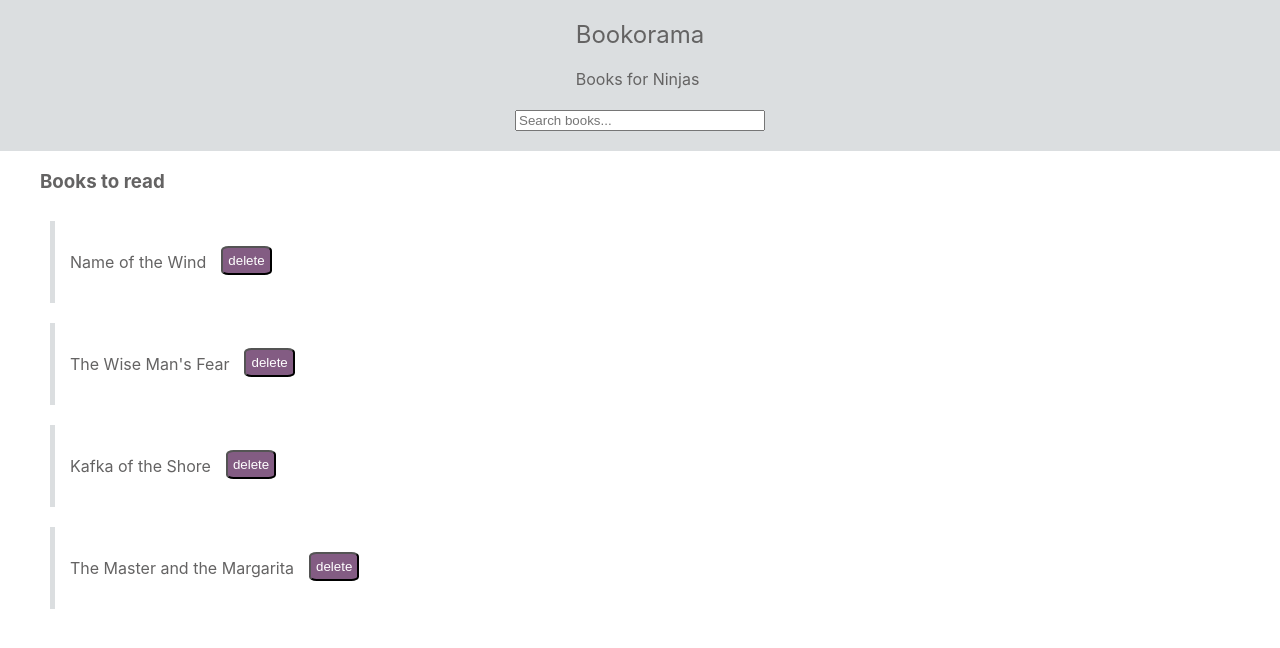
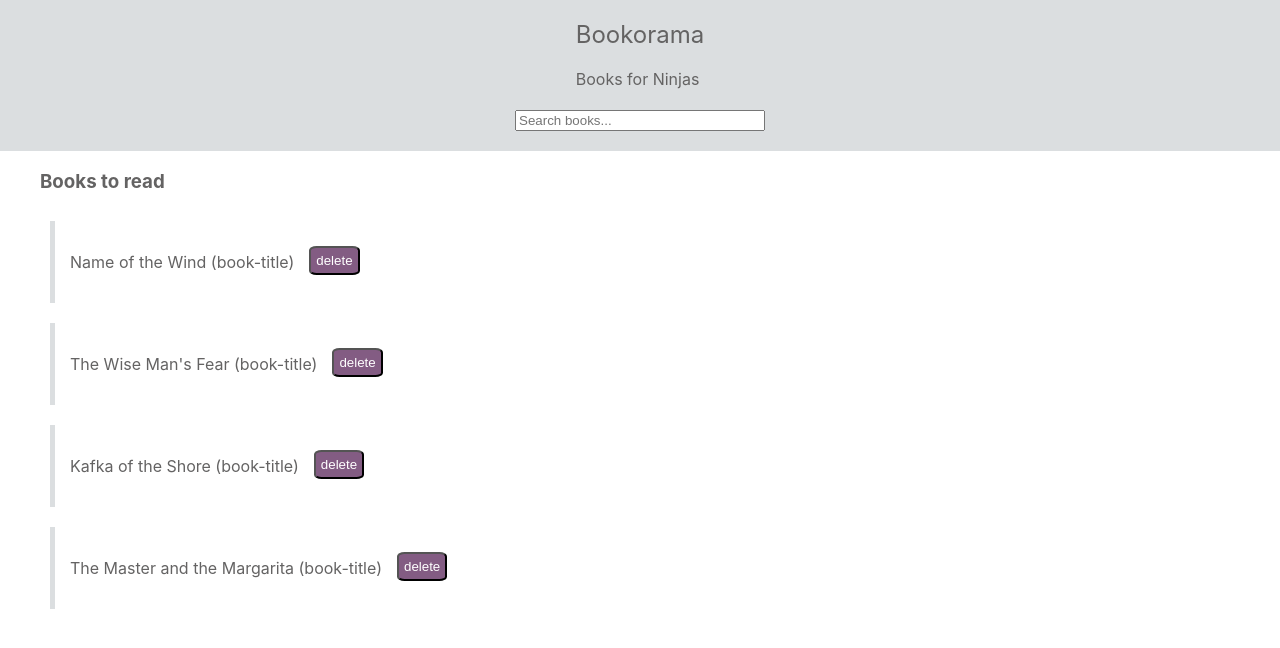
Before and after one commit to marilyn-n/DOM-todo-app, a plain HTML site: page index.html in a window 1280 px wide. Drawn offline with Linux system fonts and the light colour scheme.

Commit message:
append book-title

```diff
--- a/index.html
+++ b/index.html
@@ -6,7 +6,6 @@
   <title>JS The DOM Tutorial</title>
   <meta name="viewport" content="width=device-width, initial-scale=1">
   <link rel="stylesheet" type="text/css" media="screen" href="styles.css" />
-  <script src="main.js"></script>
 </head>
 <body>
 
@@ -72,6 +71,7 @@
 
   </section>
 
+  <script src="main.js"></script>
 
 </body>
 </html>
--- a/main.js
+++ b/main.js
@@ -10,11 +10,13 @@ const myQueryBook = document.querySelector('#book-list .book:nth-child(2) div:fi
 
 const allQueryBooks = document.querySelectorAll('#book-list .book div p');
 
+
+
 const allParagraphs = document.querySelectorAll('#book-list .book div p');
 
 const changeParagraph = paragraphs => {
   const arr = [...paragraphs]
-    const paragraphsArr = arr.map(item => item.textContent = 'hello')
+    const paragraphsArr = arr.map(item => item.textContent += ' (book-title)')
   return paragraphsArr
 }
 
```
Also changed, not shown: README.md.
